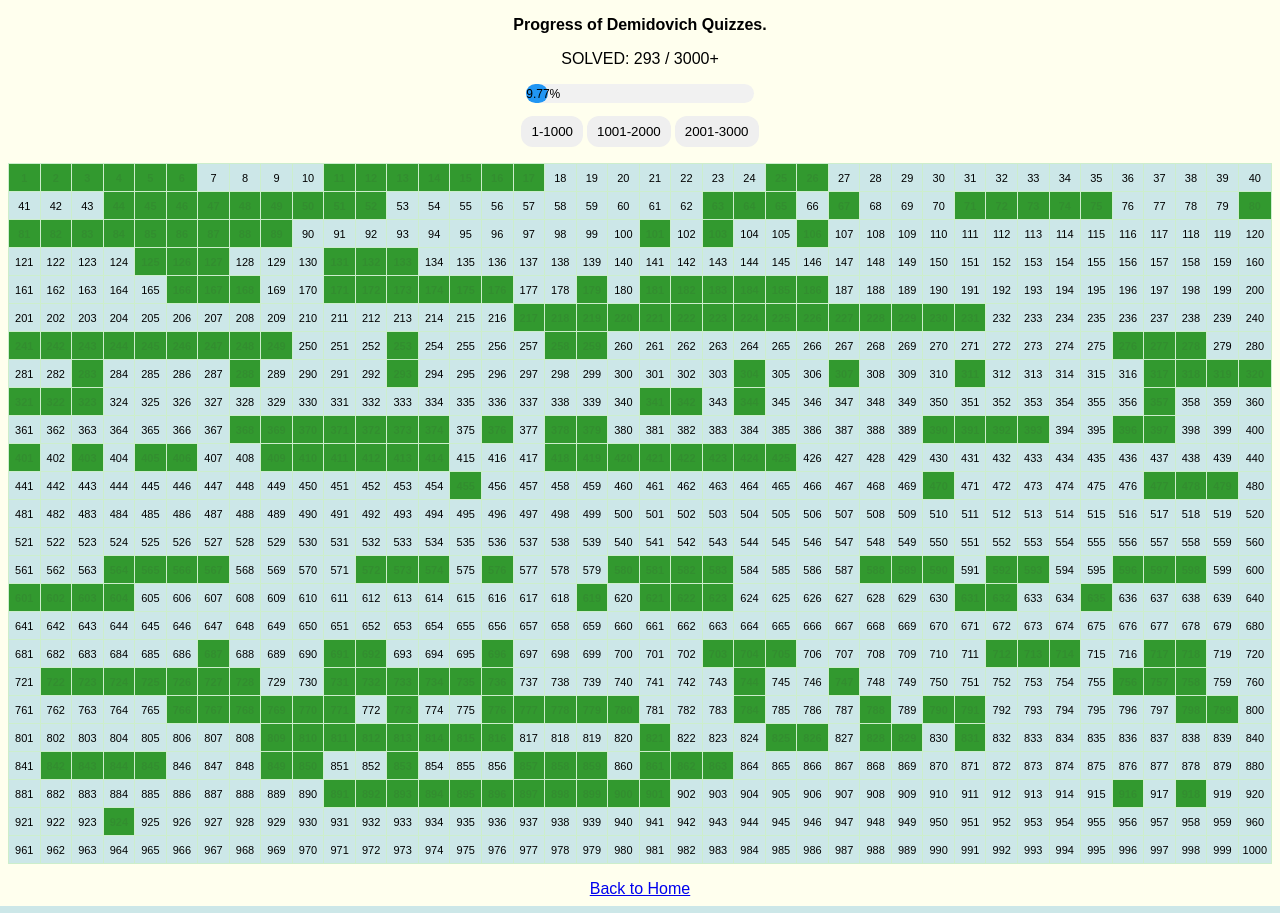
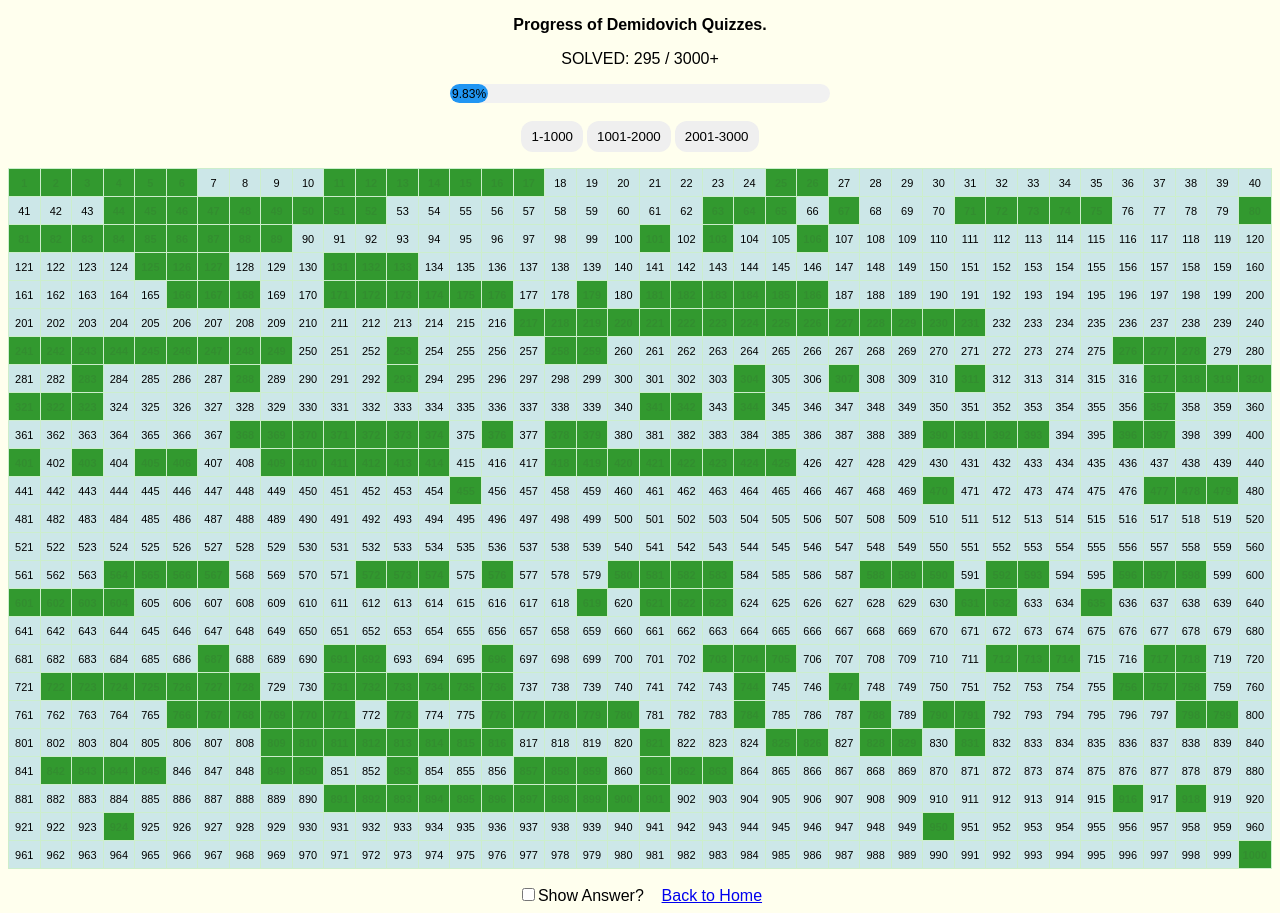
Before and after one commit to kylin-zhuo/home, a Flask app: page /demidovich.html in a window 1280 px wide. Run offline with Flask 2, Linux system fonts and the light colour scheme; some libraries are stand-ins or nearby versions.

Commit message:
Add checkbox to control the show-answer function.

```diff
--- a/data/demidovich/solved.txt
+++ b/data/demidovich/solved.txt
@@ -1 +1 @@
-[1, 2, 3, 4, 5, 6, 11, 12, 13, 14, 15, 16, 17, 25, 26, 44, 45, 46, 47, 48, 49, 50, 51, 52, 63, 64, 65, 67, 71, 72, 73, 74, 75, 80, 81, 82, 83, 84, 85, 86, 87, 88, 89, 101, 103, 106, 125, 126, 127, 131, 132, 133, 166, 167, 168, 171, 172, 173, 174, 175, 176, 179, 181, 182, 183, 184, 185, 186, 217, 218, 219, 220, 221, 222, 223, 224, 225, 226, 227, 228, 229, 230, 231, 241, 242, 243, 244, 245, 246, 247, 248, 249, 253, 258, 259, 276, 277, 278, 283, 288, 293, 304, 307, 311, 317, 318, 319, 320, 321, 322, 323, 341, 342, 344, 357, 368, 369, 370, 371, 372, 373, 374, 376, 378, 379, 390, 391, 392, 393, 396, 397, 401, 403, 405, 406, 409, 410, 411, 412, 413, 414, 418, 419, 420, 421, 422, 423, 424, 425, 455, 470, 477, 478, 479, 564, 565, 566, 567, 572, 573, 574, 576, 580, 581, 582, 583, 588, 589, 590, 592, 593, 596, 597, 598, 601, 602, 603, 604, 619, 621, 622, 623, 631, 632, 635, 687, 691, 692, 696, 703, 704, 705, 712, 713, 714, 717, 718, 722, 723, 724, 725, 726, 727, 728, 731, 732, 733, 734, 735, 736, 744, 747, 756, 757, 758, 766, 767, 768, 769, 770, 771, 773, 776, 777, 778, 779, 780, 784, 788, 790, 791, 798, 799, 809, 810, 811, 812, 813, 814, 815, 816, 821, 825, 826, 828, 829, 831, 842, 843, 844, 845, 849, 850, 853, 857, 858, 859, 861, 862, 863, 891, 892, 893, 894, 895, 896, 897, 898, 899, 900, 901, 916, 918, 924, 1032, 1033, 1034, 1035, 1036, 1037, 1039, 1040, 1051, 1052, 1060, 1061, 1062, 1063, 1064, 1065, 1066, 1068, 1069]
+[1, 2, 3, 4, 5, 6, 11, 12, 13, 14, 15, 16, 17, 25, 26, 44, 45, 46, 47, 48, 49, 50, 51, 52, 63, 64, 65, 67, 71, 72, 73, 74, 75, 80, 81, 82, 83, 84, 85, 86, 87, 88, 89, 101, 103, 106, 125, 126, 127, 131, 132, 133, 166, 167, 168, 171, 172, 173, 174, 175, 176, 179, 181, 182, 183, 184, 185, 186, 217, 218, 219, 220, 221, 222, 223, 224, 225, 226, 227, 228, 229, 230, 231, 241, 242, 243, 244, 245, 246, 247, 248, 249, 253, 258, 259, 276, 277, 278, 283, 288, 293, 304, 307, 311, 317, 318, 319, 320, 321, 322, 323, 341, 342, 344, 357, 368, 369, 370, 371, 372, 373, 374, 376, 378, 379, 390, 391, 392, 393, 396, 397, 401, 403, 405, 406, 409, 410, 411, 412, 413, 414, 418, 419, 420, 421, 422, 423, 424, 425, 455, 470, 477, 478, 479, 564, 565, 566, 567, 572, 573, 574, 576, 580, 581, 582, 583, 588, 589, 590, 592, 593, 596, 597, 598, 601, 602, 603, 604, 619, 621, 622, 623, 631, 632, 635, 687, 691, 692, 696, 703, 704, 705, 712, 713, 714, 717, 718, 722, 723, 724, 725, 726, 727, 728, 731, 732, 733, 734, 735, 736, 744, 747, 756, 757, 758, 766, 767, 768, 769, 770, 771, 773, 776, 777, 778, 779, 780, 784, 788, 790, 791, 798, 799, 809, 810, 811, 812, 813, 814, 815, 816, 821, 825, 826, 828, 829, 831, 842, 843, 844, 845, 849, 850, 853, 857, 858, 859, 861, 862, 863, 891, 892, 893, 894, 895, 896, 897, 898, 899, 900, 901, 916, 918, 924, 950, 1000, 1032, 1033, 1034, 1035, 1036, 1037, 1039, 1040, 1051, 1052, 1060, 1061, 1062, 1063, 1064, 1065, 1066, 1068, 1069]
--- a/templates/demidovich.html
+++ b/templates/demidovich.html
@@ -5,63 +5,53 @@
 </head>
 <body>
 
-	<p style="text-align: center; font-family: sans-serif; font-weight: bold">Progress of Demidovich Quizzes.</p>
+	<div class="title">
+		<p>Progress of Demidovich Quizzes.</p>
+	</div>
 
-	<div id="table1"></div>
-
-	<p id="progress" style="text-align: center; font-family: sans-serif;">SOLVED: {{solved|length}} / 3000+</p>
-
-	<div id="pbar" class="pbar-light-grey pbar-round-xlarge">
+	<div class="progress-solved">
+		<p id="progress">SOLVED: {{solved|length}} / 3000+</p>
+	</div>
+	<div class="progress-bar pbar-light-grey pbar-round-xlarge">
 		<div class="pbar-blue pbar-round-xlarge" style="width:{{solved|length/30.0}}%">
 			<a>{{'%0.2f'|format(solved|length/30.0)}}%</a>
 		</div>
 	</div>
 
-
 	<div class="tab">
 	  <button class="tablinks" id="tab1" onclick="openSlide(event, 1)">1-1000</button>
 	  <button class="tablinks" id="tab2" onclick="openSlide(event, 2)">1001-2000</button>
 	  <button class="tablinks" id="tab3" onclick="openSlide(event, 3)">2001-3000</button>
-
-	<div>
-		<div id="gridContainer">
-		</div>
+		<div><div id="gridContainer"></div></div>
 	</div>
 
+	<div style="text-align: center; font-family: sans-serif;">
+		<input id="show-answer" type="checkbox" name="show-answer" value="show-answer"><a>Show Answer?</a>&nbsp;&nbsp;&nbsp;
+		<a href="home.html">Back to Home</a>
 	</div>
-
-	<div style="text-align: center; font-family: sans-serif;"><a href="home.html">Back to Home</a></div>
-
 
 	<script type="text/javascript">
 
-		var record = {{solved}};
+		var record = {{solved}},
+		    lastClicked,
+				numRows = 25,
+				numCols = 40,
+				grid1 = createQuestionsGrid(0, numRows, numCols, "grid1", clickQuestionEvent),
+				grid2 = createQuestionsGrid(1000, numRows, numCols, "grid2", clickQuestionEvent),
+				grid3 = createQuestionsGrid(2000, numRows, numCols, "grid3", clickQuestionEvent);
 
-		// var fs = require('fs');
-		// var data = fs.readFileSync("data/demidovich.json", "utf8");
-		// var record = JSON.parse(data);
-		// console.log(record);
+		var Tester = {
+			testCheckbox: function() {
+				console.log(document.getElementById("show-answer").checked);
+			}
+		};
 
-		// var fs = require("fs");
-		// console.log("Going to write into existing file");
-		// // Open a new file with name input.txt and write Simply Easy Learning! to it.
-		// fs.writeFile('input.txt', 'Simply Easy Learning!', function(err) {
-		//    if (err) {
-		//       return console.error(err);
-		//    }
-		//    console.log("Data written successfully!");
-		//    console.log("Let's read newly written data");
-		//    // Read the newly written file and print all of its content on the console
-		//    fs.readFile('input.txt', function (err, data) {
-		//       if (err) {
-		//          return console.error(err);
-		//       }
-		//       console.log("Asynchronous read: " + data.toString());
-		//    });
-		// });
+		document.getElementById("gridContainer").appendChild(grid1);
+		document.getElementById("gridContainer").appendChild(grid2);
+		document.getElementById("gridContainer").appendChild(grid3);
 
-
-		// var record = JSON.parse(demidovich);
+		grid2.style.display = "none";
+		grid3.style.display = "none";
 
 		function createQuestionsGrid(start, rows, cols, id, callback) {
 		    var i = start;
@@ -73,15 +63,11 @@
 		        var tr = grid.appendChild(document.createElement('tr'));
 		        for (var c = 0; c < cols; ++c){
 		            var cell = tr.appendChild(document.createElement('td'));
-
 		            var content = cell.appendChild(document.createElement("a"));
-
 		            content.innerHTML = ++i;
-
 		            if (record.indexOf(i) > -1) {
 		            	cell.className = 'solved';
 		            }
-
 		            cell.addEventListener('click', (function(el, r, c, i) {
 		                return function(){
 		                    callback(el, r, c, i);
@@ -92,8 +78,17 @@
 		    return grid;
 		}
 
-		function clickEvent(el, row, col, i) {
-
+		function clickQuestionEvent(el, row, col, i) {
+			// when the show-answer check box is checked, show answer
+			if (document.querySelector('#show-answer').checked) {
+				if (el.className == 'solved') {
+					console.log("Question #", i, "shows answer");
+				}
+				else {
+					console.log("Question #", i, "does not have answer yet.");
+				}
+			} else {
+				// otherwise flip the status of done or undone
 				var progressText = document.getElementById("progress").innerHTML;
 				var reg = /(?:^|\s)SOLVED: ([0-9]*) \//g;
 				var matched = reg.exec(progressText);
@@ -103,37 +98,17 @@
 					console.log("Unsolved question #: " + i);
 					el.className = '';
 					fetch('/update-demi/remove/' + i).then();
-
 					progressText = progressText.replace(matched[1], current-1);
 				}
-
 				else {
 					console.log("Solved question #: " + i);
 					el.className = 'solved';
 					fetch('/update-demi/add/' + i).then();
-
 					progressText = progressText.replace(matched[1], current+1);
 				}
-
 				document.getElementById("progress").innerHTML = progressText;
-
 			}
-
-		var lastClicked;
-		var numRows = 25;
-		var numCols = 40;
-
-		var grid1 = createQuestionsGrid(0, numRows, numCols, "grid1", clickEvent);
-		var grid2 = createQuestionsGrid(1000, numRows, numCols, "grid2", clickEvent);
-		var grid3 = createQuestionsGrid(2000, numRows, numCols, "grid3", clickEvent);
-
-		document.getElementById("gridContainer").appendChild(grid1);
-		document.getElementById("gridContainer").appendChild(grid2);
-		document.getElementById("gridContainer").appendChild(grid3);
-
-		grid2.style.display = "none";
-		grid3.style.display = "none";
-
+		}
 
 		function openSlide(evt, whichOne) {
 			// Declare all variables
@@ -157,26 +132,29 @@
 		}
 
 		// openSlide(1);
-
-
 		// document.getElementById("tab1").addEventListener("click", openSlide(event, 1));
 		// document.getElementById("tab1").addEventListener("click", openSlide(event, 2));
-		// 		document.getElementById("tab1").addEventListener("click", openSlide(event, 3));
-
-
+		// document.getElementById("tab1").addEventListener("click", openSlide(event, 3));
 
 	</script>
 
-
 	<style type="text/css">
 
+		.title {
+		  position: relative;
+		}
+
+		.title p {
+			text-align: center;
+			font-family: sans-serif;
+			font-weight: bold;
+		}
+
 		.tab {
-			position: position;
-			margin: auto;
+			position: relative;
+			margin-top: 5px;
 			text-align: center;
 			padding-top: 13px;
-			top: 0;
-			right: 0;
 		}
 
 		/* Style the buttons that are used to open the tab content */
@@ -253,21 +231,33 @@
 			background-color: #2196F3;
 		}
 
-		#pbar {
-			width: 18%;
-			position: relative;
-			left: 0;
-			right: 0;
-			margin: auto;
+		.demi-status {
+			width: 50%;
+			heigth: 20px;
+			/* display: flex; */
+			text-align: center;
 		}
 
-		#pbar a {
+		.progress-solved {
+			/* width: 30%; */
+			text-align: center;
+			font-family: sans-serif;
+		}
+
+		.progress-bar {
+			width: 30%;
+			text-align: center;
+			position: relative;
+			margin: auto;
+			/* float: right; */
+		}
+
+		.progress-bar a {
 			font-family: sans-serif;
 			font-size: 12px;
 			color: black;
 			font-weight: 40;
 			line-height: 18px;
-			/*position: absolute;*/s
 			left: 20px;
 			text-align: center;
 		}
```
Also changed, not shown: data/demidovich/log.txt (+1 -1 lines). Lines whose indentation alone changed are shown as unchanged.
